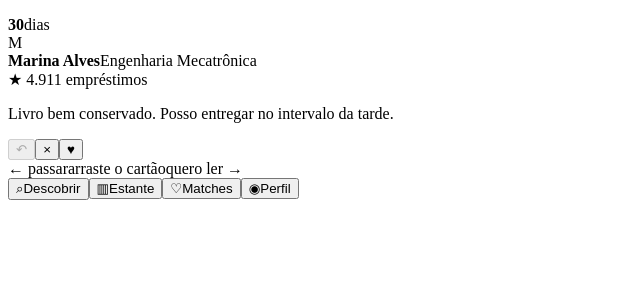
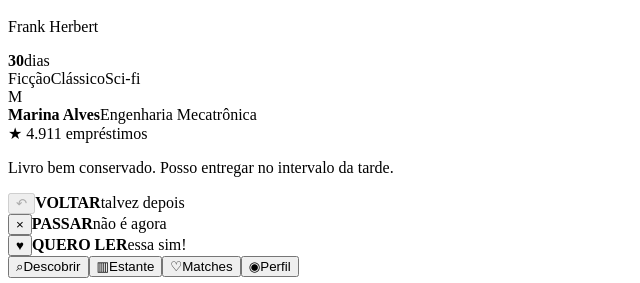
Before and after one commit to Georlan/Librio, a React (Vite) app: page / in a window 1280 px wide. Shown: the part 1844-2127 px from the top of the page, without its empty margins (0-640 px from the left). Before the commit the page ends 2052 px from the top, so only its background shows below. Built offline with nearby package versions, Linux system fonts and the light colour scheme; the HTML template or start-up script is replaced by a standard one.

Commit message:
style: turn swipe controls into tactile watercolor actions

```diff
--- a/src/components/SwipeDeck.tsx
+++ b/src/components/SwipeDeck.tsx
@@ -18,6 +18,7 @@ export type Book = {
   maxDays: number
   cover: string
   note: string
+  tags: string[]
 }
 
 type Decision = 'like' | 'pass'
@@ -251,6 +252,7 @@ export default function SwipeDeck({
       </div>
 
       <div className="swipe-actions" aria-label="Ações do cartão">
+        <div className="swipe-action-item swipe-action-item--rewind">
           <button
             className="swipe-action swipe-action--rewind"
             onClick={rewind}
@@ -260,6 +262,11 @@ export default function SwipeDeck({
           >
             ↶
           </button>
+          <strong>VOLTAR</strong>
+          <span>talvez depois</span>
+        </div>
+
+        <div className="swipe-action-item swipe-action-item--pass">
           <button
             className="swipe-action swipe-action--pass"
             onClick={() => commit('pass')}
@@ -267,6 +274,11 @@ export default function SwipeDeck({
           >
             ×
           </button>
+          <strong>PASSAR</strong>
+          <span>não é agora</span>
+        </div>
+
+        <div className="swipe-action-item swipe-action-item--like">
           <button
             className="swipe-action swipe-action--like"
             onClick={() => commit('like')}
@@ -274,12 +286,9 @@ export default function SwipeDeck({
           >
             ♥
           </button>
+          <strong>QUERO LER</strong>
+          <span>essa sim!</span>
         </div>
-
-      <div className="gesture-legend" aria-hidden="true">
-        <span>← passar</span>
-        <span>arraste o cartão</span>
-        <span>quero ler →</span>
       </div>
     </div>
   )
@@ -300,6 +309,8 @@ function BookCardContent({ book, muted = false }: { book: Book; muted?: boolean
           draggable={false}
         />
         <div className="swipe-campus-pill">no seu campus</div>
+        <div className="paper-tape paper-tape--one" aria-hidden="true" />
+        <div className="paper-tape paper-tape--two" aria-hidden="true" />
       </div>
 
       <div className="swipe-book-body">
@@ -313,6 +324,12 @@ function BookCardContent({ book, muted = false }: { book: Book; muted?: boolean
             <strong>{book.maxDays}</strong>
             <span>dias</span>
           </div>
+        </div>
+
+        <div className="swipe-tags">
+          {book.tags.slice(0, 3).map((tag) => (
+            <span key={tag}>{tag}</span>
+          ))}
         </div>
 
         <div className="swipe-owner-row">
```
Lines whose indentation alone changed are shown as unchanged.
